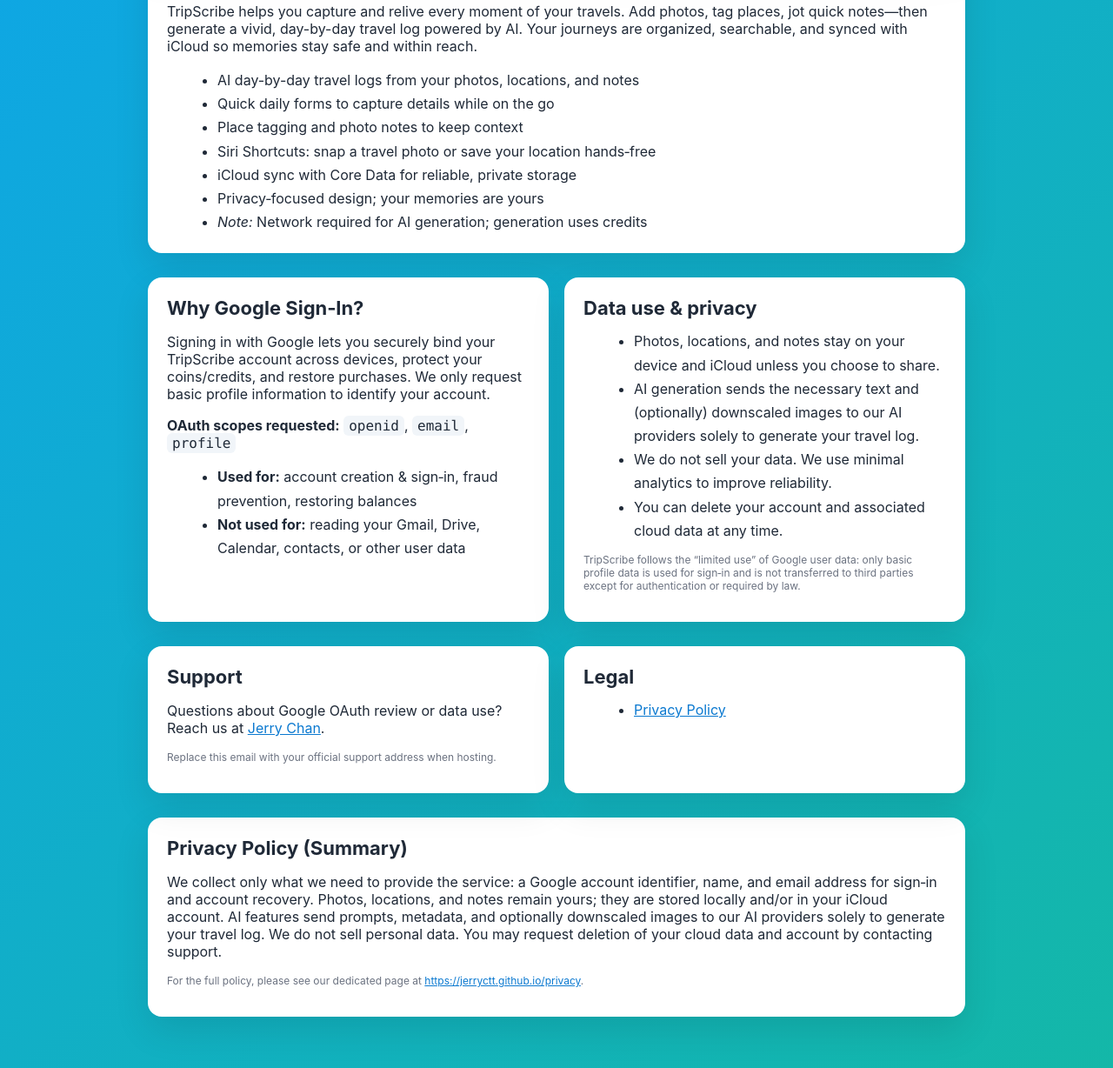
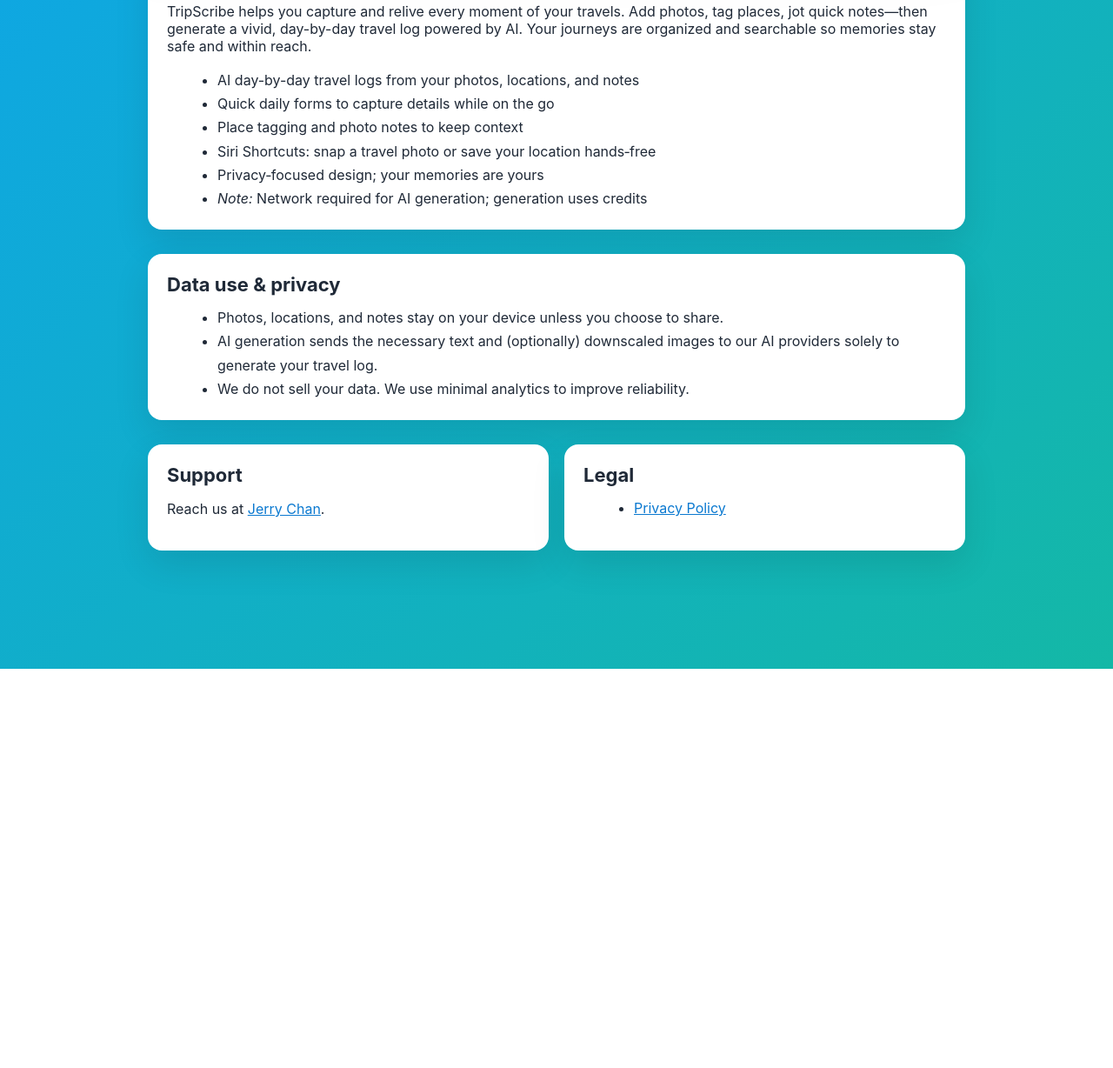
Before and after one commit to jerryctt/jerryctt.github.io, a plain HTML site: page tripscribe.html in a window 1280 px wide. Shown: the part 265-1493 px from the top of the page at 87% size. After the commit the page ends 1034 px from the top, so only its background shows below. Drawn offline with Linux system fonts and the light colour scheme.

Commit message:
Update the application description

```diff
--- a/tripscribe.html
+++ b/tripscribe.html
@@ -4,7 +4,7 @@
   <meta charset="utf-8">
   <meta name="viewport" content="width=device-width, initial-scale=1">
   <title>TripScribe — Capture & Relive Your Journeys</title>
-  <meta name="description" content="TripScribe helps you capture and relive every moment of your travels. Generate vivid day-by-day travel logs with AI, keep photos and places organized, and sync safely with iCloud.">
+  <meta name="description" content="TripScribe helps you capture and relive every moment of your travels. Generate vivid day-by-day travel logs with AI, keep photos and places organized.">
   <style>
     :root {
       --bg: #0f1730;
@@ -89,45 +89,30 @@
 
     <section class="card">
       <h2>What TripScribe does</h2>
-      <p>TripScribe helps you capture and relive every moment of your travels. Add photos, tag places, jot quick notes—then generate a vivid, day-by-day travel log powered by AI. Your journeys are organized, searchable, and synced with iCloud so memories stay safe and within reach.</p>
+      <p>TripScribe helps you capture and relive every moment of your travels. Add photos, tag places, jot quick notes—then generate a vivid, day-by-day travel log powered by AI. Your journeys are organized and searchable so memories stay safe and within reach.</p>
       <ul>
         <li>AI day-by-day travel logs from your photos, locations, and notes</li>
         <li>Quick daily forms to capture details while on the go</li>
         <li>Place tagging and photo notes to keep context</li>
         <li>Siri Shortcuts: snap a travel photo or save your location hands‑free</li>
-        <li>iCloud sync with Core Data for reliable, private storage</li>
         <li>Privacy‑focused design; your memories are yours</li>
         <li><em>Note:</em> Network required for AI generation; generation uses credits</li>
       </ul>
     </section>
 
-    <section class="grid">
-      <div class="card">
-        <h2>Why Google Sign‑In?</h2>
-        <p>Signing in with Google lets you securely bind your TripScribe account across devices, protect your coins/credits, and restore purchases. We only request basic profile information to identify your account.</p>
-        <p><strong>OAuth scopes requested:</strong> <code class="scope">openid</code>, <code class="scope">email</code>, <code class="scope">profile</code></p>
-        <ul>
-          <li><strong>Used for:</strong> account creation &amp; sign‑in, fraud prevention, restoring balances</li>
-          <li><strong>Not used for:</strong> reading your Gmail, Drive, Calendar, contacts, or other user data</li>
-        </ul>
-      </div>
-      <div class="card">
+    <section class="card">
         <h2>Data use &amp; privacy</h2>
         <ul>
-          <li>Photos, locations, and notes stay on your device and iCloud unless you choose to share.</li>
+          <li>Photos, locations, and notes stay on your device unless you choose to share.</li>
           <li>AI generation sends the necessary text and (optionally) downscaled images to our AI providers solely to generate your travel log.</li>
           <li>We do not sell your data. We use minimal analytics to improve reliability.</li>
-          <li>You can delete your account and associated cloud data at any time.</li>
         </ul>
-        <p class="tiny">TripScribe follows the “limited use” of Google user data: only basic profile data is used for sign‑in and is not transferred to third parties except for authentication or required by law.</p>
-      </div>
     </section>
 
     <section class="grid">
       <div class="card">
         <h2>Support</h2>
-        <p>Questions about Google OAuth review or data use? Reach us at <a href="mailto:jerrycttdev@gmail.com">Jerry Chan</a>.</p>
-        <p class="tiny">Replace this email with your official support address when hosting.</p>
+        <p>Reach us at <a href="mailto:jerrycttdev@gmail.com">Jerry Chan</a>.</p>
       </div>
       <div class="card">
         <h2>Legal</h2>
@@ -137,12 +122,6 @@
       </div>
     </section>
 
-    <section id="privacy" class="card">
-      <h2>Privacy Policy (Summary)</h2>
-      <p>We collect only what we need to provide the service: a Google account identifier, name, and email address for sign‑in and account recovery. Photos, locations, and notes remain yours; they are stored locally and/or in your iCloud account. AI features send prompts, metadata, and optionally downscaled images to our AI providers solely to generate your travel log. We do not sell personal data. You may request deletion of your cloud data and account by contacting support.</p>
-      <p class="tiny">For the full policy, please see our dedicated page at <a href="https://jerryctt.github.io/privacy">https://jerryctt.github.io/privacy</a>.</p>
-    </section>
-
 
 
     <footer>
```
